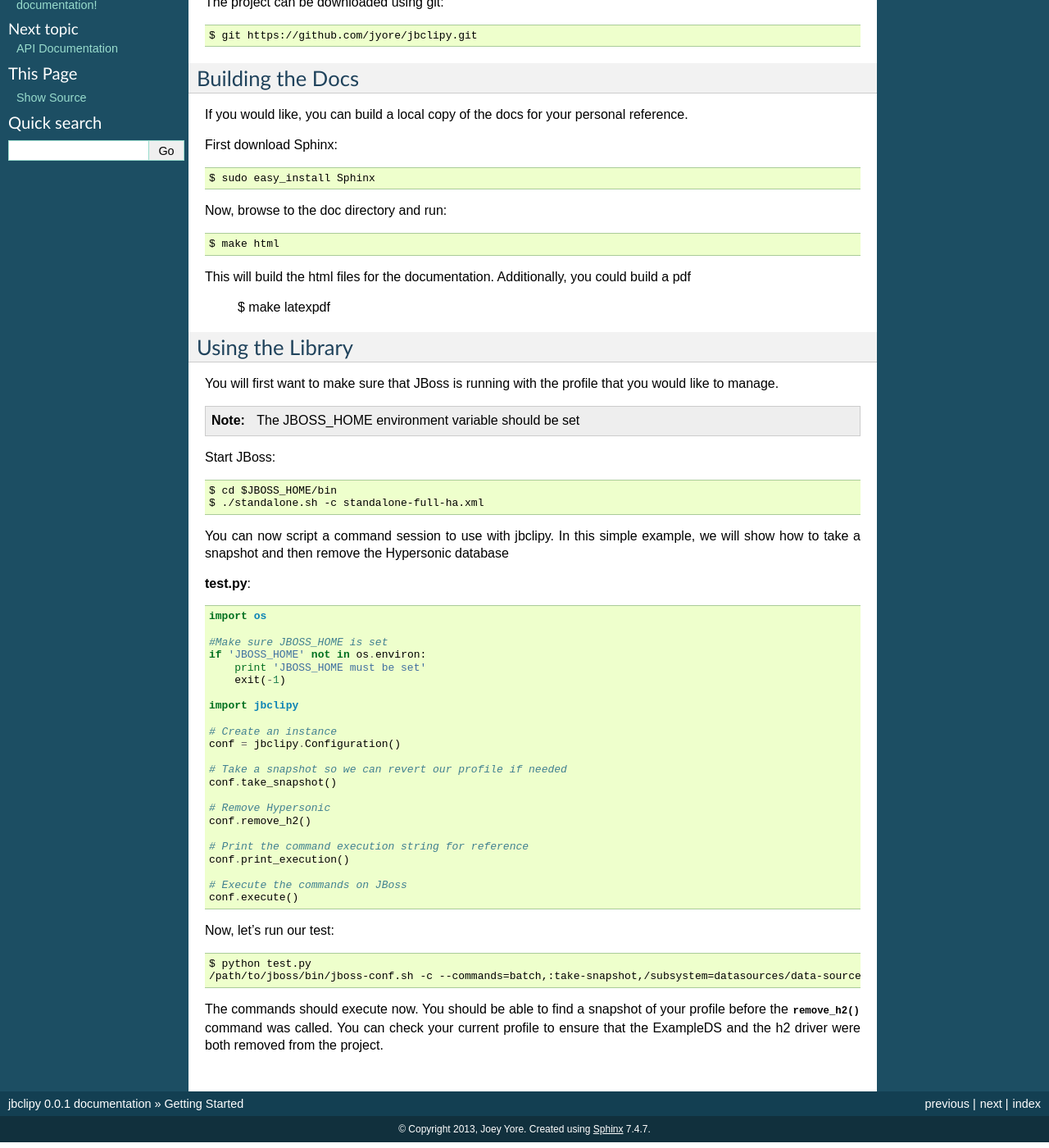
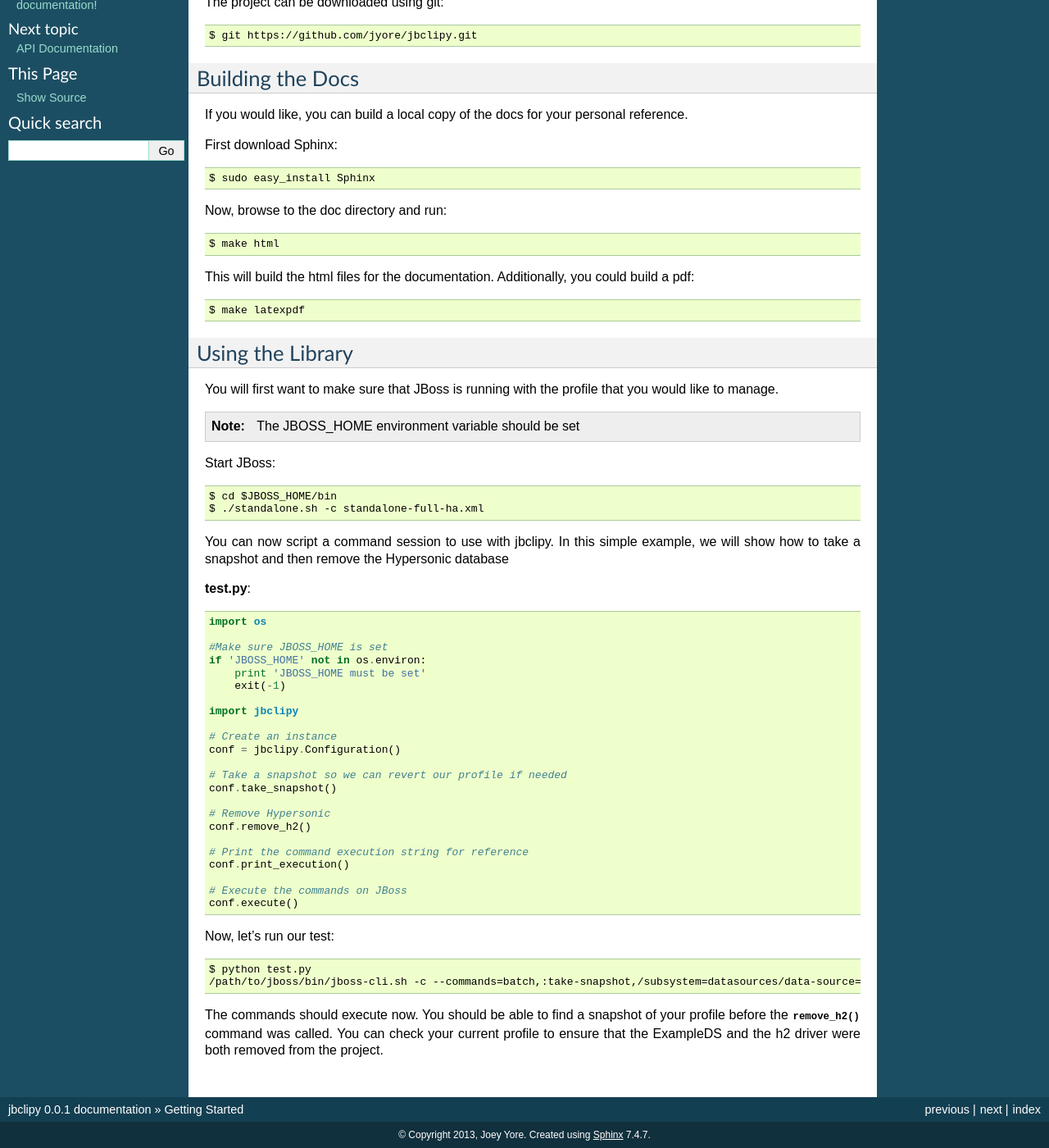
Before and after one commit to jyore/jbclipy, a Sphinx documentation site: the page built from doc/source/getting_started.rst, in a window 1280 px wide and 1400 px high, scrolled down 193 px. Shown: the whole window at 82% size. Built offline with Sphinx 7.4.7, drawn with Linux system fonts in a browser that asks for light colours.

Commit message:
fixes #7

```diff
--- a/doc/source/examples.rst
+++ b/doc/source/examples.rst
@@ -28,10 +28,7 @@
     conf = jbclipy.Configuration()
 
     # Add the console handler CONSOLE
-    conf.add_console_handler('CONSOLE',{
-        'level' : 'INFO',
-        'formatter' : '%d{HH:mm:ss,SSS} %-5p [%c] (%t) %s%E%n'
-    })
+    conf.add_console_handler('CONSOLE')
 
     # Execute
     conf.execute()
--- a/doc/source/getting_started.rst
+++ b/doc/source/getting_started.rst
@@ -19,11 +19,13 @@
 
     $ sudo easy_install Sphinx
 
+
 Now, browse to the doc directory and run::
 
     $ make html
 
-This will build the html files for the documentation. Additionally, you could build a pdf
+
+This will build the html files for the documentation. Additionally, you could build a pdf::
 
     $ make latexpdf
 
@@ -73,6 +75,6 @@
 Now, let's run our test::
 
     $ python test.py
-    /path/to/jboss/bin/jboss-conf.sh -c --commands=batch,:take-snapshot,/subsystem=datasources/data-source=ExampleDS:remove(),/subsystem=datasources/jdbc-driver=h2:remove(),run-batch
+    /path/to/jboss/bin/jboss-cli.sh -c --commands=batch,:take-snapshot,/subsystem=datasources/data-source=ExampleDS:remove(),/subsystem=datasources/jdbc-driver=h2:remove(),run-batch
 
 The commands should execute now.  You should be able to find a snapshot of your profile before the :func:`remove_h2` command was called.  You can check your current profile to ensure that the ExampleDS and the h2 driver were both removed from the project.
```
Also changed, not shown: jbclipy.py (+7 -6 lines).
